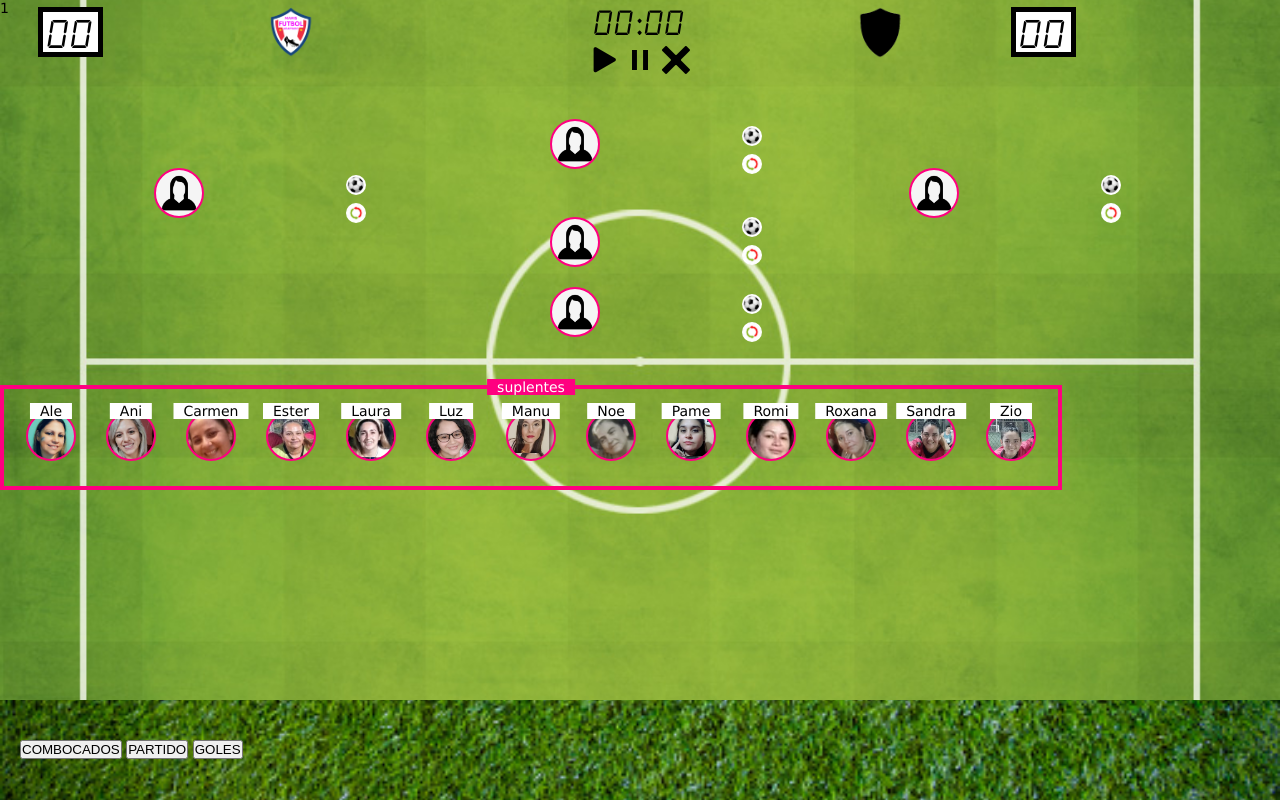
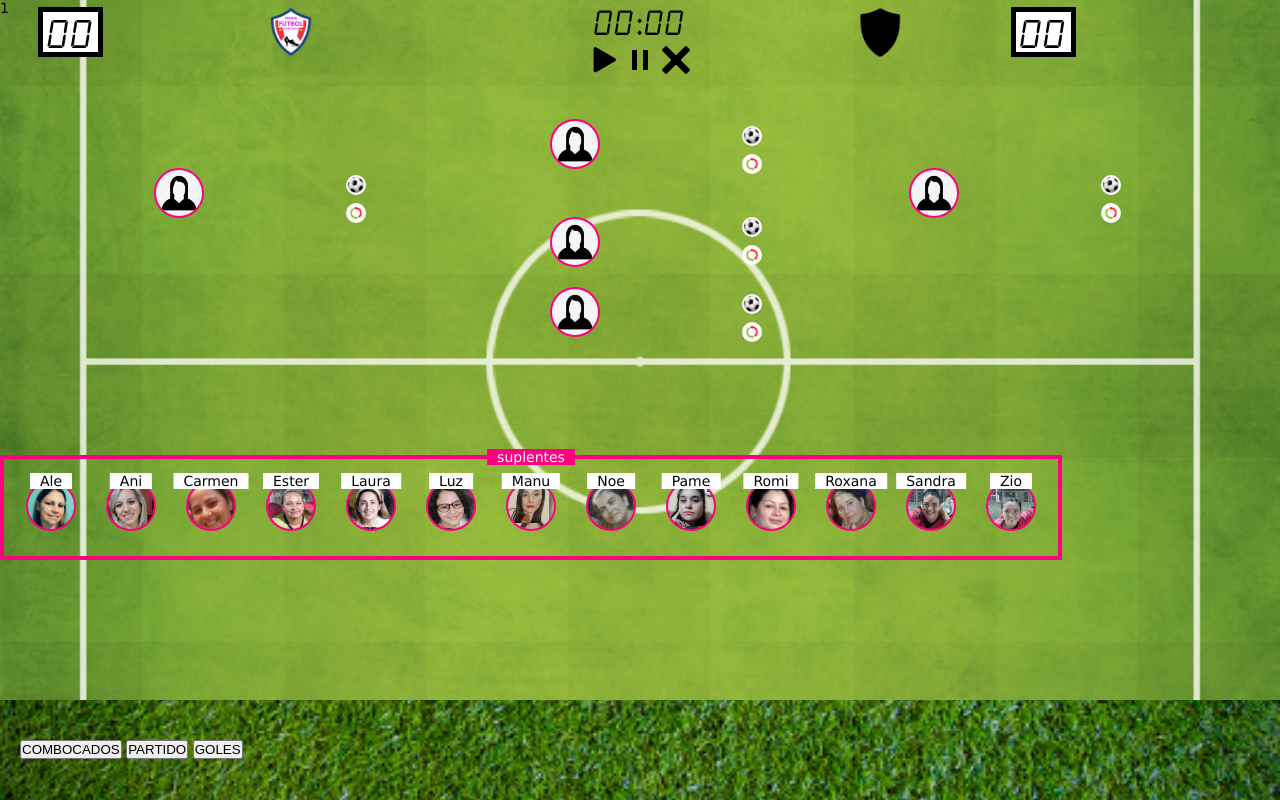
Before and after one commit to mauriciomss/alineacionEquipo, a PHP site: page /partido.html in a window 1280 px wide. Run offline with PHP 8.4, Linux system fonts and the light colour scheme.

Commit message:
commit 18-10-2023 12:26:01

```diff
--- a/assets/style.css
+++ b/assets/style.css
@@ -283,7 +283,7 @@
     .suplentes {
         position: absolute;
         border: 4px solid #FF0080;
-        top: 55%;
+        top: 65%;
         padding: 7px;
     }
     .suplentes:before {
@@ -371,7 +371,7 @@
         min-height: 700px;
         position: relative;
         border: 4px solid #FF0080;
-        margin-top: 2%;
+        margin-top: 5%;
         padding: 7px;
     }
         #listGoles:before {
```
